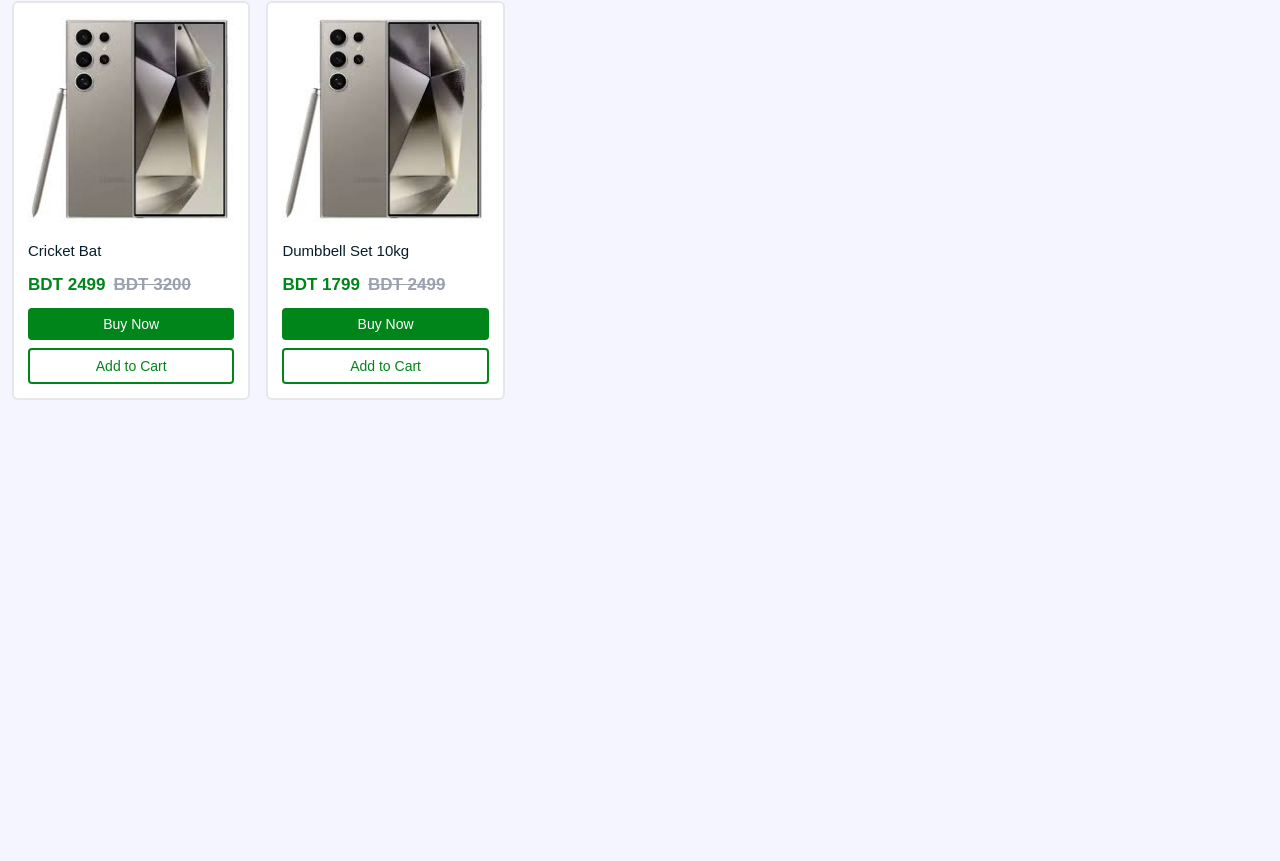
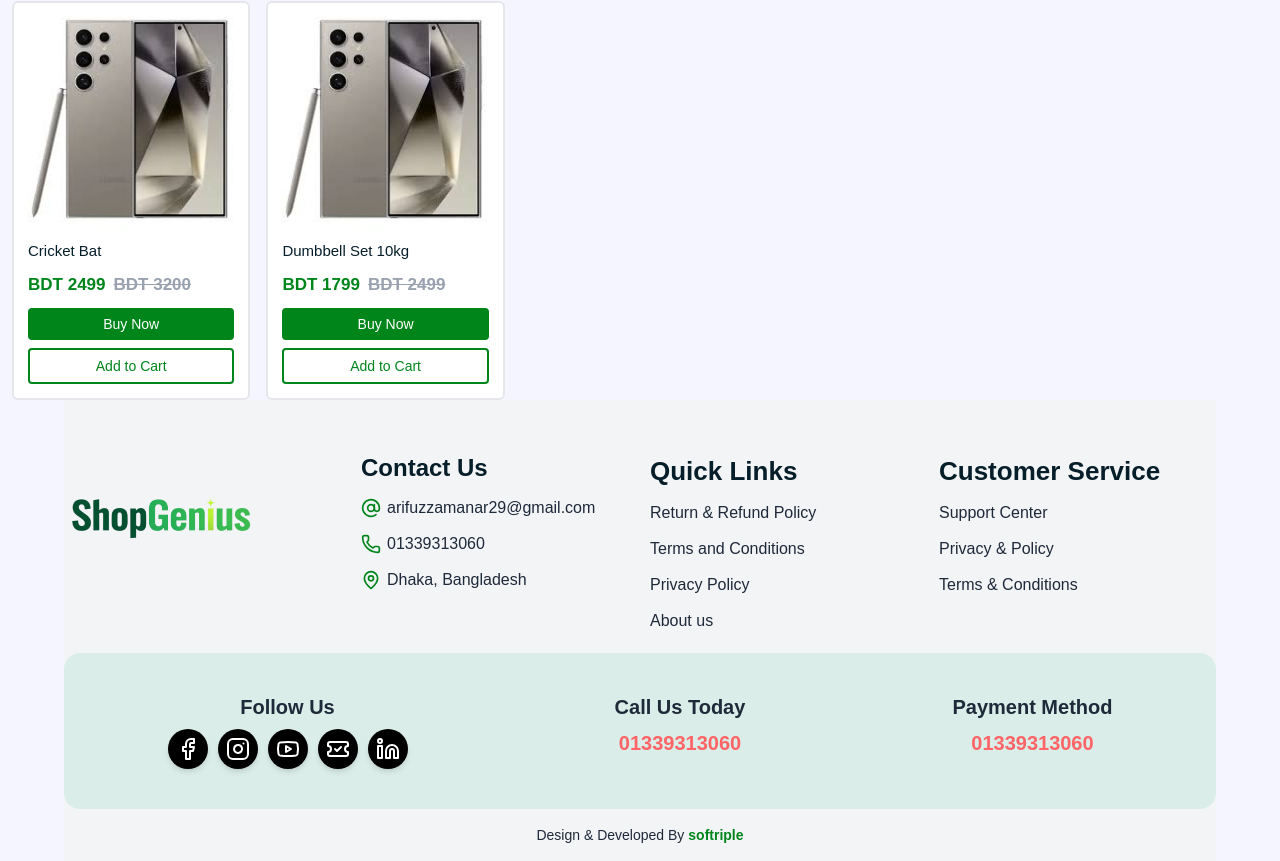
Before and after one commit to Arifuzzaman01/shop-genius-st, a Next.js app: page / in a window 1280 px wide. Shown: the part 1849-2710 px from the top of the page. Before the commit the page ends 2249 px from the top, so only its background shows below. Built offline with nearby package versions, Linux system fonts and the light colour scheme.

Commit message:
add footer

```diff
--- a/src/app/layout.js
+++ b/src/app/layout.js
@@ -1,6 +1,7 @@
 import { Geist, Geist_Mono } from "next/font/google";
 import "./globals.css";
 import Header from "@/components/Header/Header";
+import Footer from "@/components/footer/Footer";
 
 const geistSans = Geist({
   variable: "--font-geist-sans",
@@ -25,6 +26,7 @@ export default function RootLayout({ children }) {
       >
         <Header />
         <main className="px-3 ">{children}</main>
+        <Footer />
       </body>
     </html>
   );
--- /dev/null
+++ b/src/components/footer/Footer.jsx
@@ -0,0 +1,19 @@
+import React from "react";
+import FooterTop from "./FooterTop";
+import FooterBottom from "./FooterBottom";
+import Link from "next/link";
+
+const Footer = () => {
+  return (
+    <footer className="max-w-6xl mx-auto bg-[#F3F4F6] pt-8">
+      <FooterTop />
+      <FooterBottom />
+      <Link className="text-sm py-4 text-gray-800 flex gap-1 justify-center" href={"#"}>
+        Design & Developed By
+        <span className="text-primary font-semibold"> softriple</span>
+      </Link>
+    </footer>
+  );
+};
+
+export default Footer;
--- /dev/null
+++ b/src/components/footer/FooterBottom.jsx
@@ -0,0 +1,66 @@
+import {
+  Facebook,
+  Instagram,
+  Linkedin,
+  TicketCheckIcon,
+  Youtube,
+} from "lucide-react";
+import Link from "next/link";
+import React from "react";
+
+const FooterBottom = () => {
+  return (
+    <div className="flex justify-around bg-[#DAEDE9] rounded-2xl py-10">
+      <div>
+        <h4 className="text-xl font-bold text-gray-800 text-center mb-2">
+          Follow Us
+        </h4>
+        <ul className="flex gap-2.5 justify-center">
+          <li className="bg-black w-fit p-2 rounded-full text-white hover:bg-white hover:text-black  transition-all duration-500 shadow-md">
+            <Link href={"#"}>
+              <Facebook />
+            </Link>
+          </li>
+          <li className="bg-black w-fit p-2 rounded-full text-white hover:bg-white hover:text-black  transition-all duration-500 shadow-md">
+            <Link href={"#"}>
+              <Instagram />
+            </Link>
+          </li>
+          <li className="bg-black w-fit p-2 rounded-full text-white hover:bg-white hover:text-black  transition-all duration-500 shadow-md">
+            <Link href={"#"}>
+              <Youtube />
+            </Link>
+          </li>
+          <li className="bg-black w-fit p-2 rounded-full text-white hover:bg-white hover:text-black  transition-all duration-500 shadow-md">
+            <Link href={"#"}>
+              <TicketCheckIcon />
+            </Link>
+          </li>
+          <li className="bg-black w-fit p-2 rounded-full text-white hover:bg-white hover:text-black  transition-all duration-500 shadow-md">
+            <Link href={"#"}>
+              <Linkedin />
+            </Link>
+          </li>
+        </ul>
+      </div>
+      <div>
+        <h4 className="text-xl font-bold text-gray-800 text-center mb-2">
+          Call Us Today
+        </h4>
+        <p className="text-red-400 font-semibold text-xl text-center">
+          01339313060
+        </p>
+      </div>
+      <div>
+        <h4 className="text-xl font-bold text-gray-800 text-center mb-2">
+          Payment Method
+        </h4>
+        <p className="text-red-400 font-semibold text-xl text-center">
+          01339313060
+        </p>
+      </div>
+    </div>
+  );
+};
+
+export default FooterBottom;
--- /dev/null
+++ b/src/components/footer/FooterTop.jsx
@@ -0,0 +1,66 @@
+import { AtSign, MapPin, Phone } from "lucide-react";
+import Image from "next/image";
+import Link from "next/link";
+import React from "react";
+
+const FooterTop = () => {
+  return (
+    <div className="grid grid-cols-1 md:grid-cols-2 lg:grid-cols-4 justify-center px-8 lg:px-2 gap-5 my-5">
+      <Link href={"/"} className="mt-10">
+        <Image src="/shop-genius.png" width={180} height={80} alt="Logo" />
+      </Link>
+      <div className="space-y-3">
+        <h2 className="font-semibold text-2xl text-text_primary">Contact Us</h2>
+        <p className="flex gap-1.5 text-[16px] items-center text-gray-800">
+          <AtSign size={20} className="text-primary font-bold" />{" "}
+          arifuzzamanar29@gmail.com{" "}
+        </p>
+        <p className="flex gap-1.5 text-[16px] items-center text-gray-800">
+          <Phone size={20} className="text-primary font-bold" /> 01339313060
+        </p>
+        <p className="flex gap-1.5 text-[16px] items-center text-gray-800">
+          <MapPin size={20} className="text-primary font-bold" /> Dhaka,
+          Bangladesh
+        </p>
+      </div>
+      <nav>
+        <h2 className="text-[26px] font-bold text-text_primary mb-2.5">
+          Quick Links
+        </h2>
+        <ul className="text-gray-800 space-y-3">
+          <li>
+            <Link href={"#"}>Return & Refund Policy</Link>
+          </li>
+          <li>
+            <Link href={"#"}>Terms and Conditions</Link>
+          </li>
+          <li>
+            <Link href={"#"}>Privacy Policy</Link>
+          </li>
+          <li>
+            <Link href={"#"}>About us</Link>
+          </li>
+        </ul>
+      </nav>
+      <nav>
+        <h2 className="text-[26px] font-bold text-text_primary mb-2.5">
+          Customer Service
+        </h2>
+        <ul className="text-gray-800 space-y-3">
+          <li>
+            <Link href={"#"}>Support Center</Link>
+          </li>
+          <li>
+            <Link href={"#"}>Privacy & Policy</Link>
+          </li>
+          <li>
+            <Link href={"#"}>Terms & Conditions</Link>
+          </li>
+
+        </ul>
+      </nav>
+    </div>
+  );
+};
+
+export default FooterTop;
```
